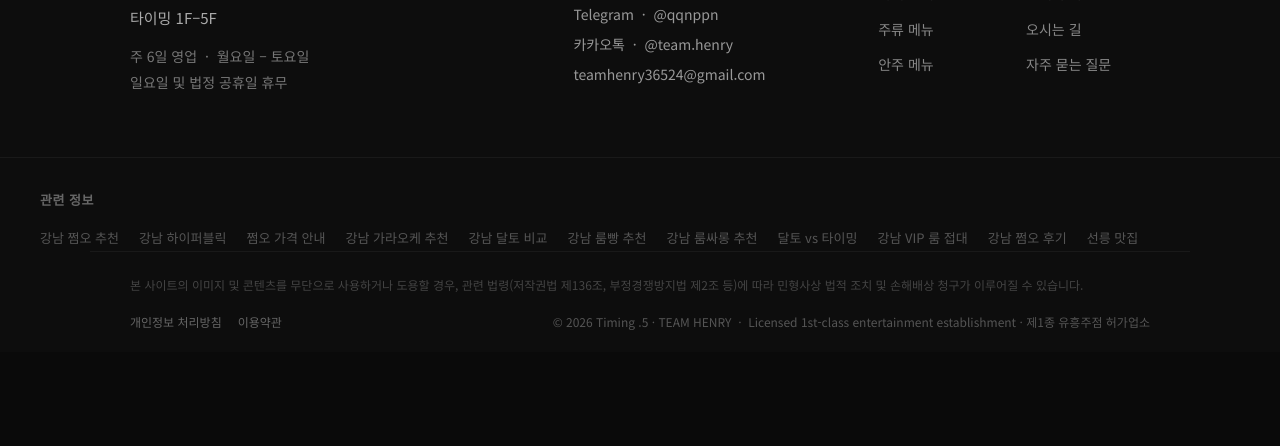
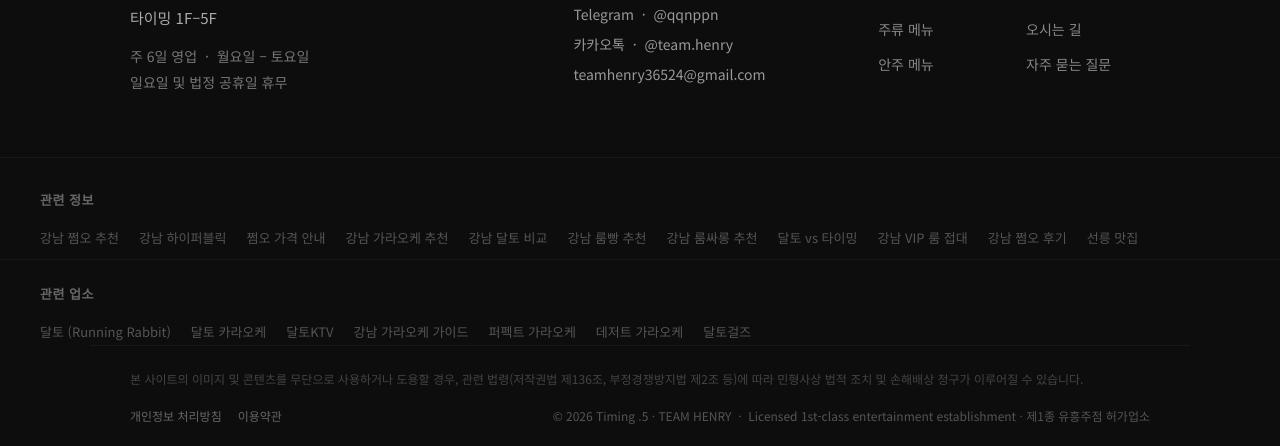
Before and after one commit to cyibest96-art/timing05, a plain HTML site: page index.html in a window 1280 px wide. Shown: the part 11069-11515 px from the top of the page. Before the commit the page ends 11421 px from the top, so only its background shows below. Drawn offline with Linux system fonts and the light colour scheme.

Commit message:
Auto: index.html 자동 업데이트

```diff
--- a/index.html
+++ b/index.html
@@ -1806,6 +1806,20 @@
 
     </div>
 
+    <!-- 관련 업소 링크 -->
+    <div style="border-top:1px solid rgba(255,255,255,0.05); padding:24px 40px 0; margin-top:8px;">
+      <div style="font-size:13px; font-weight:700; color:#666; letter-spacing:0.5px; margin-bottom:16px;">관련 업소</div>
+      <div style="display:flex; flex-wrap:wrap; gap:10px 0;">
+        <a href="https://www.runningrabbitkaraoke.com/" target="_blank" rel="noopener" style="font-size:13px; color:#555; text-decoration:none; margin-right:20px; line-height:2; transition:color 0.2s;" onmouseover="this.style.color='#C9A84C'" onmouseout="this.style.color='#555'">달토 (Running Rabbit)</a>
+        <a href="https://dalto-karaoke.com/" target="_blank" rel="noopener" style="font-size:13px; color:#555; text-decoration:none; margin-right:20px; line-height:2; transition:color 0.2s;" onmouseover="this.style.color='#C9A84C'" onmouseout="this.style.color='#555'">달토 카라오케</a>
+        <a href="https://daltoktv.com/" target="_blank" rel="noopener" style="font-size:13px; color:#555; text-decoration:none; margin-right:20px; line-height:2; transition:color 0.2s;" onmouseover="this.style.color='#C9A84C'" onmouseout="this.style.color='#555'">달토KTV</a>
+        <a href="https://karaoke-guide.com/" target="_blank" rel="noopener" style="font-size:13px; color:#555; text-decoration:none; margin-right:20px; line-height:2; transition:color 0.2s;" onmouseover="this.style.color='#C9A84C'" onmouseout="this.style.color='#555'">강남 가라오케 가이드</a>
+        <a href="https://www.theperfectkaraoke.com/" target="_blank" rel="noopener" style="font-size:13px; color:#555; text-decoration:none; margin-right:20px; line-height:2; transition:color 0.2s;" onmouseover="this.style.color='#C9A84C'" onmouseout="this.style.color='#555'">퍼펙트 가라오케</a>
+        <a href="https://dessertkaraoke.com/" target="_blank" rel="noopener" style="font-size:13px; color:#555; text-decoration:none; margin-right:20px; line-height:2; transition:color 0.2s;" onmouseover="this.style.color='#C9A84C'" onmouseout="this.style.color='#555'">데저트 가라오케</a>
+        <a href="https://www.daltogirls.com/" target="_blank" rel="noopener" style="font-size:13px; color:#555; text-decoration:none; margin-right:20px; line-height:2; transition:color 0.2s;" onmouseover="this.style.color='#C9A84C'" onmouseout="this.style.color='#555'">달토걸즈</a>
+      </div>
+    </div>
+
     <!-- 하단 바 -->
     <div class="foot-bottom">
       <p class="foot-notice">본 사이트의 이미지 및 콘텐츠를 무단으로 사용하거나 도용할 경우, 관련 법령(저작권법 제136조, 부정경쟁방지법 제2조 등)에 따라 민형사상 법적 조치 및 손해배상 청구가 이루어질 수 있습니다.</p>
```
